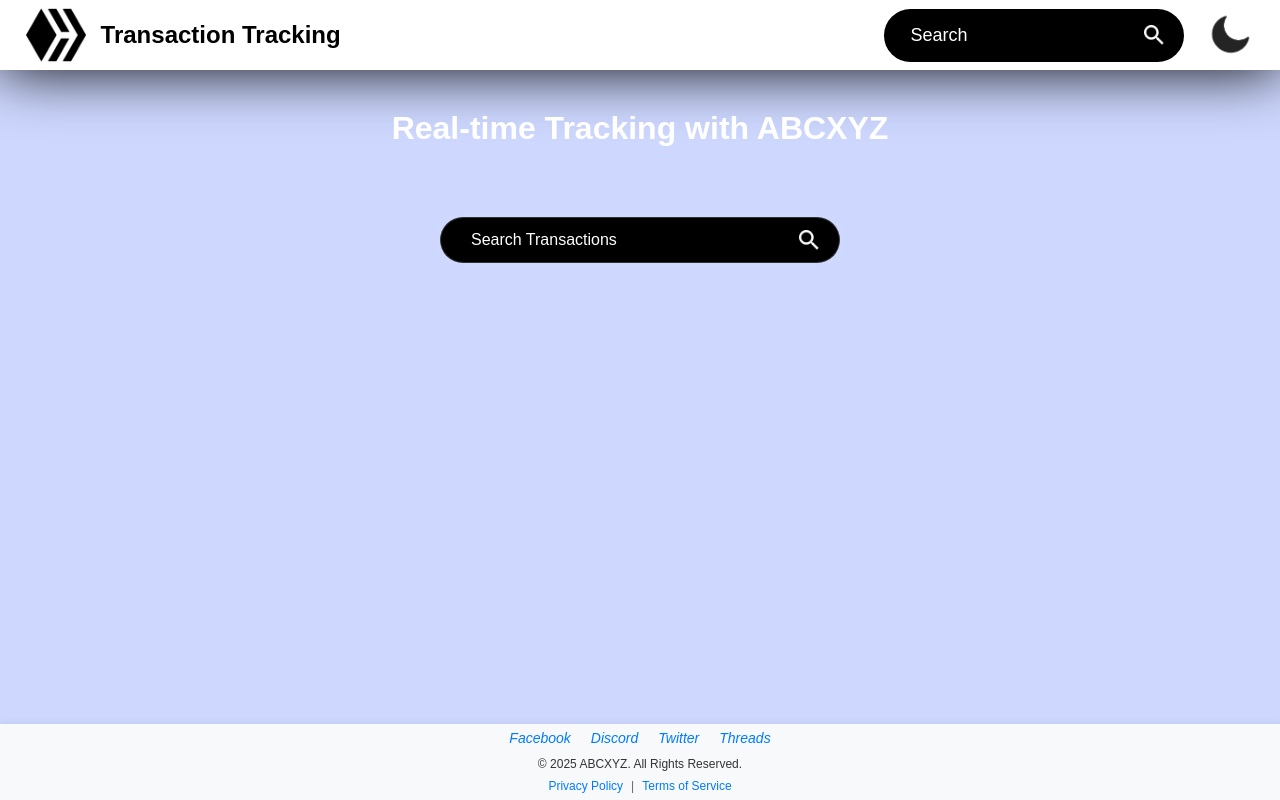
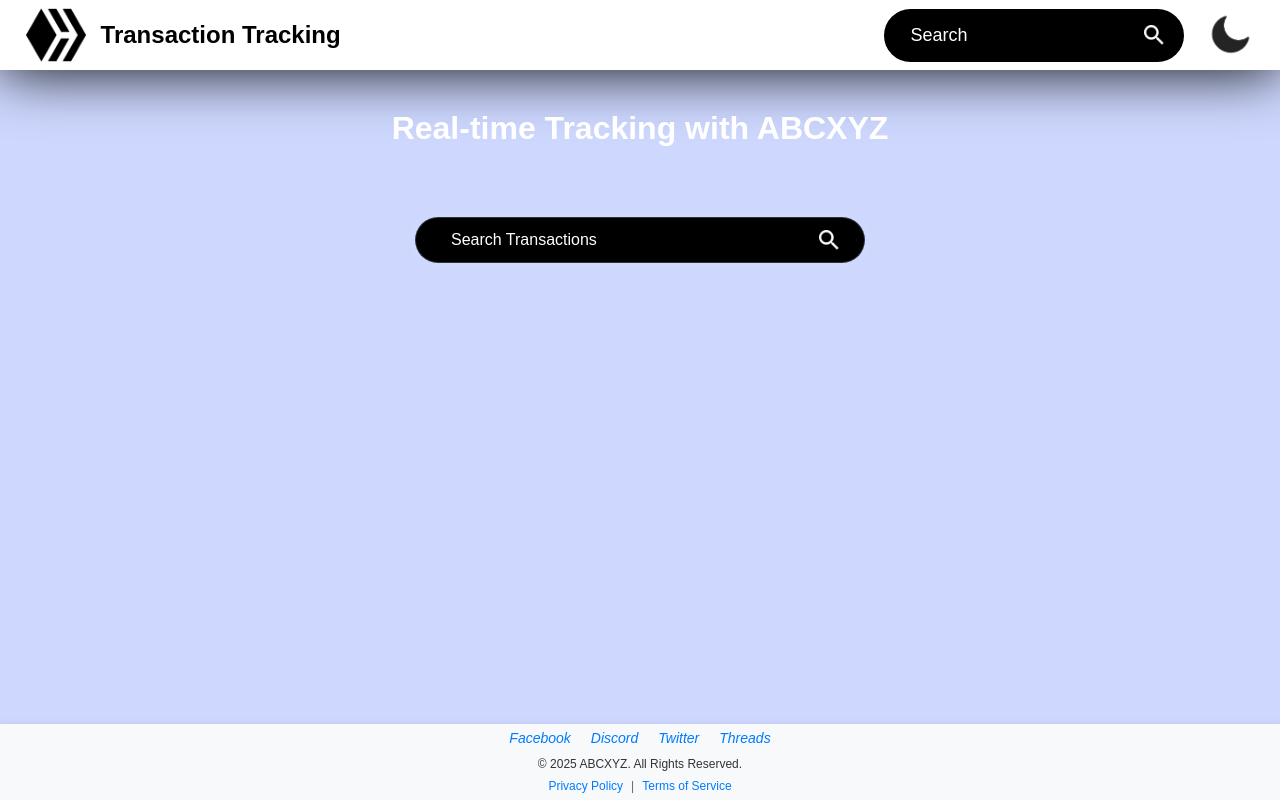
Before and after one commit to quoctuan1111/Transaction-Tracking, a React (Vite) app: page / in a window 1280 px wide. Built offline with nearby package versions, Linux system fonts and the light colour scheme.

Commit message:
update main content

```diff
--- a/src/components/MainContent.css
+++ b/src/components/MainContent.css
@@ -19,9 +19,9 @@
     display: flex;
     align-items: center;
     background-color: #000000;
-    padding: 12px 20px;
+    padding: 12px 25px;
     border-radius: 50px;
-    width: 400px;
+    width: 450px;
     box-shadow: 0 0 20px rgba(255, 255, 255, 0.1);
     border: 1px solid rgba(255, 255, 255, 0.2);
     position: relative;
```
